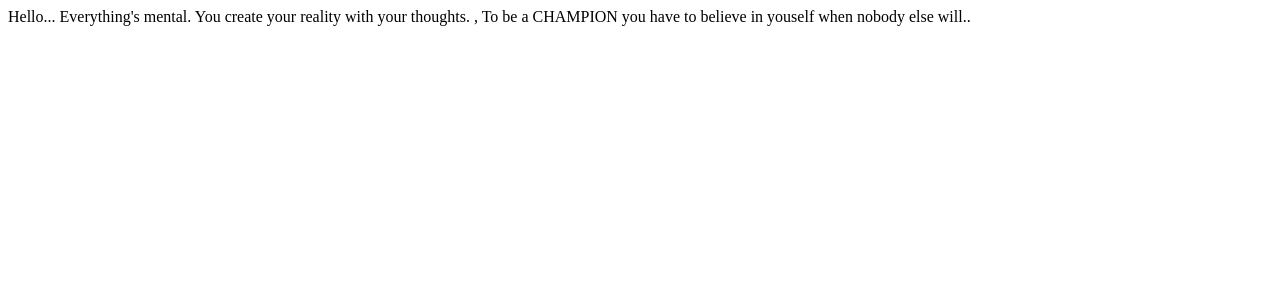
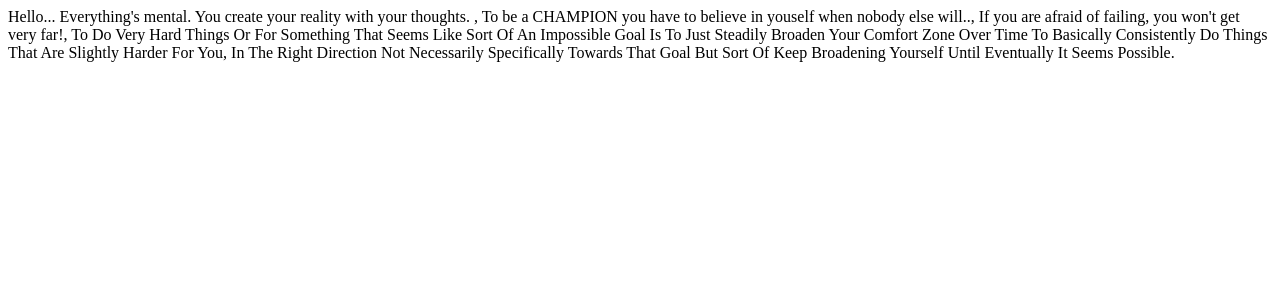
Before and after one commit to suneetsuniit/youhavetolearnvue, a Vue app: page / in a window 1280 px wide. Shown: the top 300 px of the page. Built offline with nearby package versions, Linux system fonts and the light colour scheme; the HTML template or start-up script is replaced by a standard one.

Commit message:
Update App.vue

```diff
--- a/src/App.vue
+++ b/src/App.vue
@@ -7,7 +7,7 @@ export default {
   name: "App",
   data() {
     return {
-      value: "Everything's mental. You create your reality with your thoughts. , To be a CHAMPION you have to believe in youself when nobody else will.."
+      value: "Everything's mental. You create your reality with your thoughts. , To be a CHAMPION you have to believe in youself when nobody else will.., If you are afraid of failing, you won't get very far!, To Do Very Hard Things Or For Something That Seems Like Sort Of An Impossible Goal Is To Just Steadily Broaden Your Comfort Zone Over Time To Basically Consistently Do Things That Are Slightly Harder For You, In The Right Direction Not Necessarily Specifically Towards That Goal But Sort Of Keep Broadening Yourself Until Eventually It Seems Possible."
     };
   }
 };
```
